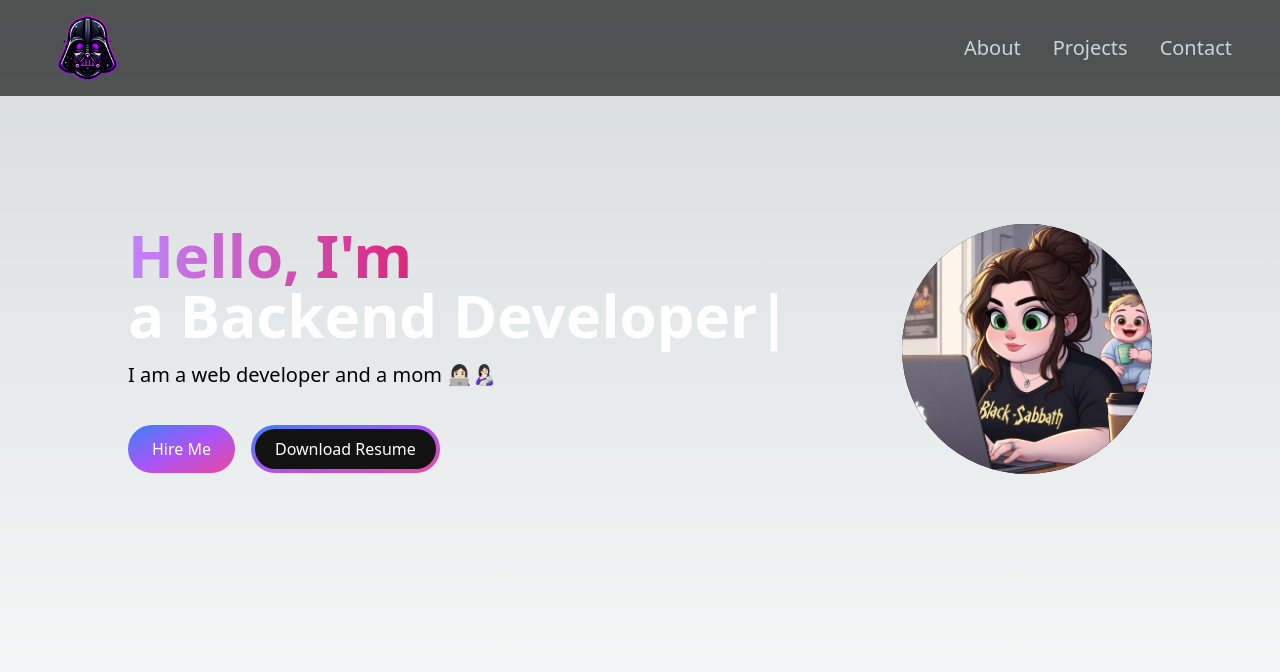
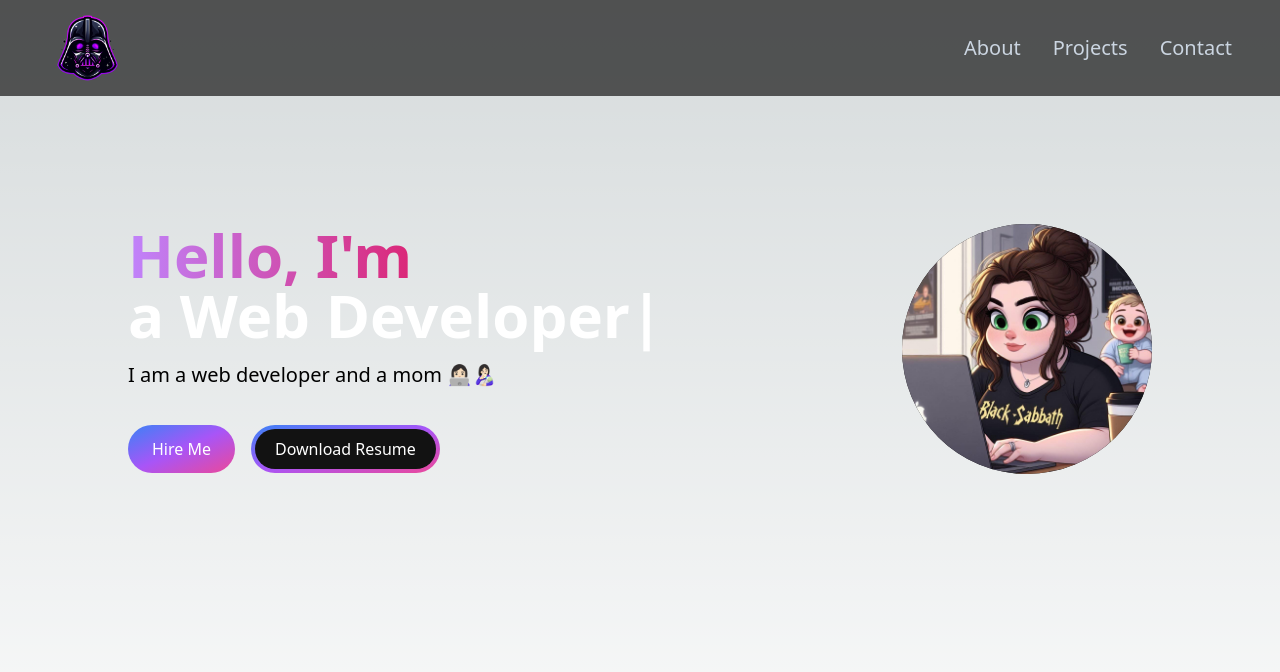
Before and after one commit to Jedikay/next-portfolio, a Next.js app: page / in a window 1280 px wide. Shown: the top 672 px of the page. Built offline with nearby package versions, Linux system fonts and the light colour scheme.

Commit message:
changed titles

```diff
--- a/src/app/components/HeroSection.jsx
+++ b/src/app/components/HeroSection.jsx
@@ -6,24 +6,24 @@ import { TypeAnimation } from "react-type-animation";
 const HeroSection = () => {
   return (
     <section className="w-full max-w-5xl py-8">
-      <div className="flex w-full flex-col items-center justify-center md:flex-row md:justify-between">
+      <div className="flex flex-col items-center justify-center w-full md:flex-row md:justify-between">
         <div className="w-full text-left md:w-auto md:flex-1">
-          <h1 className="mb-4 w-full text-3xl font-extrabold text-white md:text-4xl lg:text-6xl">
-            <span className="bg-gradient-to-r from-purple-400 to-pink-600 bg-clip-text text-transparent">
+          <h1 className="w-full mb-4 text-3xl font-extrabold text-white md:text-4xl lg:text-6xl">
+            <span className="text-transparent bg-gradient-to-r from-purple-400 to-pink-600 bg-clip-text">
               Hello, I&apos;m
             </span>
             <br />
             <TypeAnimation
               sequence={[
-                'Kadyn',
+                "Kadyn",
                 1000,
-                'a Frontend Developer',
+                "Meta Certified",
                 1000,
-                'a Backend Developer',
+                "a Web Developer",
                 1000,
-                'a Fullstack Developer',
+                "an UI/UX Engineer",
                 1000,
-                'a Web Developer',
+                "Kadyn",
                 5000,
               ]}
               wrapper="span"
@@ -35,10 +35,10 @@ const HeroSection = () => {
             I am a web developer and a mom 👩🏻‍💻👩🏻‍🍼
           </p>
           <div>
-            <button className="mr-4 w-full rounded-full bg-gradient-to-br from-blue-500 via-purple-500 to-pink-500 px-6 py-3 text-white hover:bg-slate-200 md:w-fit">
+            <button className="w-full px-6 py-3 mr-4 text-white rounded-full bg-gradient-to-br from-blue-500 via-purple-500 to-pink-500 hover:bg-slate-200 md:w-fit">
               Hire Me
             </button>
-            <button className="mt-3 w-full rounded-full bg-gradient-to-br from-blue-500 via-purple-500 to-pink-500 px-1 py-1 text-white hover:bg-slate-800 md:w-fit">
+            <button className="w-full px-1 py-1 mt-3 text-white rounded-full bg-gradient-to-br from-blue-500 via-purple-500 to-pink-500 hover:bg-slate-800 md:w-fit">
               <span className="block rounded-full bg-[#121212] px-5 py-2 hover:bg-slate-800">
                 Download Resume
               </span>
@@ -50,7 +50,7 @@ const HeroSection = () => {
             <Image
               src="/images/jedikay.jpg"
               alt="jedikay image"
-              className="absolute left-1/2 top-1/2 -translate-x-1/2 -translate-y-1/2 transform"
+              className="absolute transform -translate-x-1/2 -translate-y-1/2 left-1/2 top-1/2"
               width={300}
               height={300}
             />
@@ -58,7 +58,7 @@ const HeroSection = () => {
         </div>
       </div>
     </section>
-  )
+  );
 };
 
 export default HeroSection;
```
